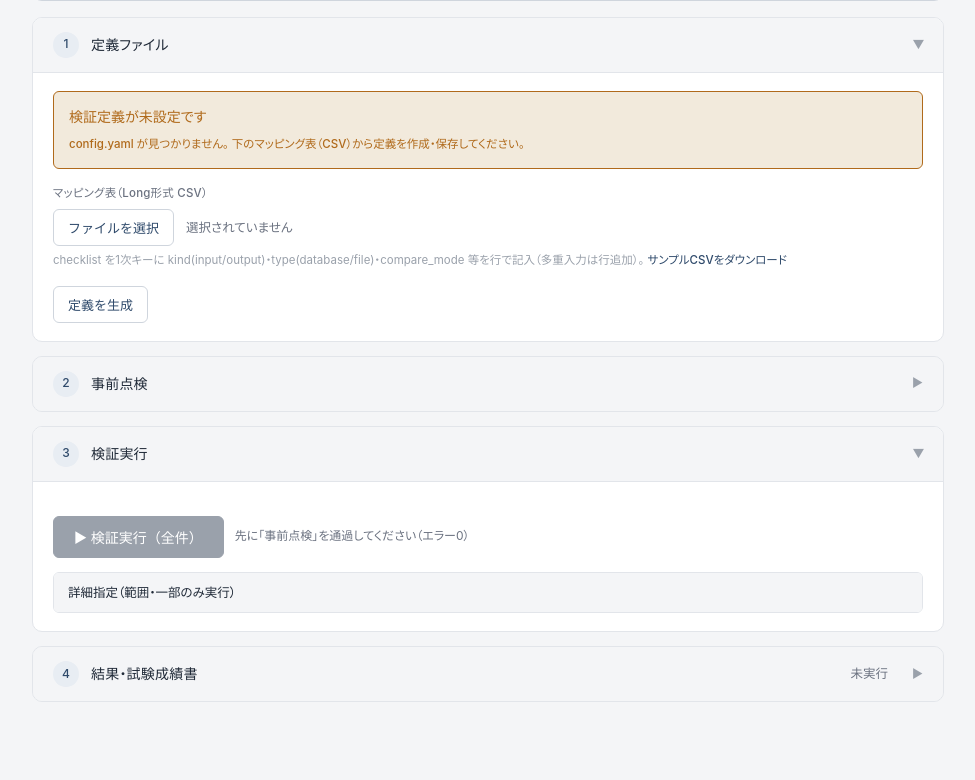
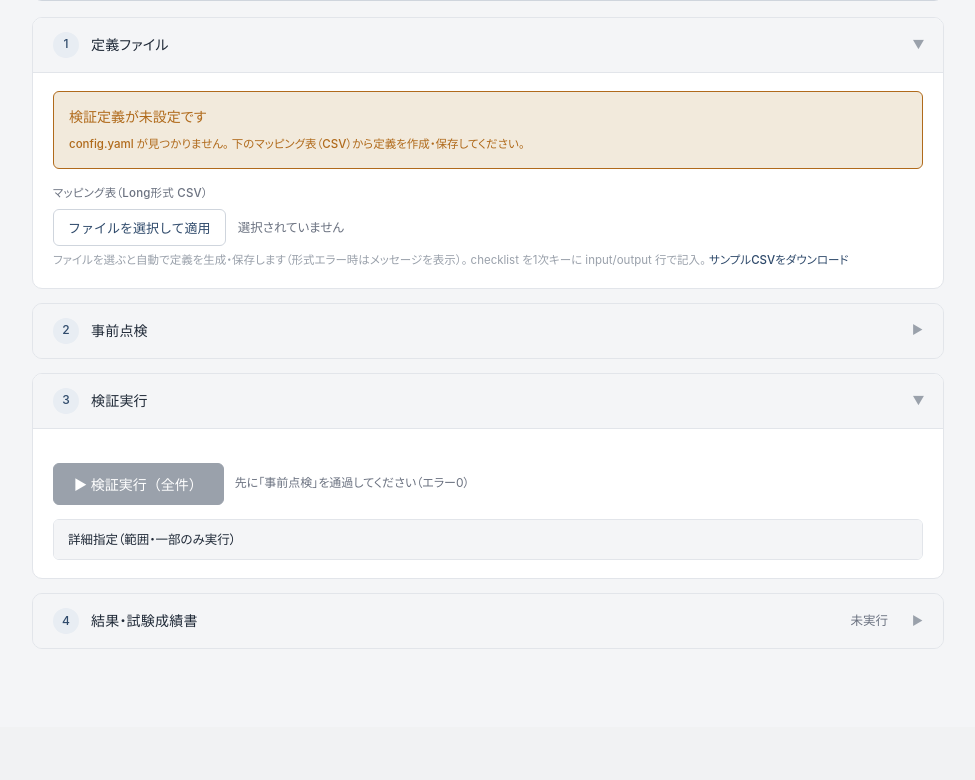
Before and after one commit to kyh0815/DataComparator, a Flask app: page / in a window 1280 px wide. Shown: the part 445-1225 px from the top of the page, without its empty margins (152-1127 px from the left). After the commit the page ends 1094 px from the top, so only its background shows below. Run offline with Flask 3, Linux system fonts and the light colour scheme.

Commit message:
refactor(gui): ①定義 ファイル選択で生成→保存を一括自動化(プレビュー/保存ボタン廃止) — 화면만
마ピング CSV를 고르면 즉시 /definition/from-csv → /definition/save를 연속 호출해 정의를 생성·저장하고
①을 접어 ②로 진행. 형식 오류는 생성 단계에서 막고 행별 메시지 표시(저장 안 함). 別 미리보기·保存·
YAMLダウンロード 버튼 제거. 백엔드·엔드포인트·스키마 무수정. 255 passed.

Co-Authored-By: Claude Opus 4.8 <noreply@anthropic.com>

```diff
--- a/src/gui/templates/index.html
+++ b/src/gui/templates/index.html
@@ -337,23 +337,13 @@
         <label class="lab">マッピング表（Long形式 CSV）</label>
         <div class="filepick">
           <input type="file" id="csv" accept=".csv,text/csv" style="display:none">
-          <button type="button" class="filebtn" id="csv-btn">ファイルを選択</button>
+          <button type="button" class="filebtn" id="csv-btn">ファイルを選択して適用</button>
           <span class="filename" id="csv-name">選択されていません</span>
         </div>
-        <div class="hint">checklist を1次キーに kind(input/output)・type(database/file)・compare_mode 等を行で記入（多重入力は行追加）。
-          <a href="/definition/sample-csv">サンプルCSVをダウンロード</a></div>
-      </div>
-      <div class="actions">
-        <button class="run" id="gen">定義を生成</button>
+        <div class="hint">ファイルを選ぶと自動で定義を生成・保存します（形式エラー時はメッセージを表示）。
+          checklist を1次キーに input/output 行で記入。 <a href="/definition/sample-csv">サンプルCSVをダウンロード</a></div>
       </div>
       <div id="result"></div>
-      <div id="after" style="display:none">
-        <div class="actions">
-          <button class="run" id="save">この定義を保存して次へ</button>
-          <button class="ghost" id="dl">YAML ダウンロード</button>
-        </div>
-        <div class="toast" id="save-toast"></div>
-      </div>
     </div>
   </section>
 
@@ -540,52 +530,36 @@ async function refreshDefPreview(){
   }catch(e){ /* 補助情報 */ }
 }
 
-/* ───────── ① 定義生成 / 保存（実 /definition/from-csv, /save） ───────── */
-let GEN_YAML="";
-/* 커스텀 파일 선택: 일반 버튼으로 숨긴 input을 열고 파일명을 표시 */
+/* ───────── ① 定義: ファイル選択で「生成→保存」を一括自動（プレビュー/保存ボタン廃止） ───────── */
 $("csv-btn").addEventListener("click", ()=> $("csv").click());
-$("csv").addEventListener("change", ()=>{
-  const f=$("csv").files[0], nm=$("csv-name");
-  if(f){ nm.textContent=f.name; nm.classList.add("has"); }
-  else { nm.textContent="選択されていません"; nm.classList.remove("has"); }
-});
-$("gen").addEventListener("click", async () => {
-  const f=$("csv").files[0];
-  const res=$("result"), after=$("after");
-  if(!f){ res.innerHTML='<div class="errbox">CSVファイルを選択してください。</div>'; after.style.display="none"; return; }
-  const fd=new FormData(); fd.append("csv", f);
-  const btn=$("gen"); btn.disabled=true; btn.textContent="生成中…";
+$("csv").addEventListener("change", applyDefinition);
+async function applyDefinition(){
+  const f=$("csv").files[0], nm=$("csv-name"), res=$("result");
+  if(!f){ nm.textContent="選択されていません"; nm.classList.remove("has"); return; }
+  nm.textContent=f.name; nm.classList.add("has");
+  const btn=$("csv-btn"); btn.disabled=true; const old=btn.textContent; btn.textContent="処理中…"; res.innerHTML="";
   try{
-    const r=await (await fetch("/definition/from-csv",{method:"POST",body:fd})).json();
-    if(r.ok){
-      GEN_YAML=r.yaml;
-      const chips=(r.shells||[]).map(s=>`<span class="schip"><span class="sid">${escapeHtml(s.test_id)}</span><span class="io">入力×${s.input_count}・出力×${s.output_count}</span></span>`).join("");
-      res.innerHTML=`<div class="okline">✓ <span>${r.count} シェルの定義を生成しました</span></div><div class="slist">${chips}</div>`;
-      after.style.display="";
-    }else{
-      GEN_YAML=""; after.style.display="none";
-      const items=(r.errors||[]).map(e=>`<li>${escapeHtml(e)}</li>`).join("");
-      res.innerHTML=`<div class="errbox">生成できませんでした（1行でも不備があれば全体を拒否）：<ul>${items}</ul></div>`;
+    // 1) 生成(CSV→YAML)。形式エラーは行ごとメッセージで表示し、保存しない。
+    const gfd=new FormData(); gfd.append("csv", f);
+    const gen=await (await fetch("/definition/from-csv",{method:"POST",body:gfd})).json();
+    if(!gen.ok){
+      const items=(gen.errors||[]).map(e=>`<li>${escapeHtml(e)}</li>`).join("");
+      res.innerHTML=`<div class="errbox">定義を作成できませんでした（1行でも不備があれば全体を拒否します）：<ul>${items}</ul></div>`;
+      return;
     }
+    // 2) そのまま保存(config の definition_file へ書き込み)。
+    const sfd=new FormData(); sfd.append("yaml", gen.yaml); sfd.append("config", $("config").value);
+    const sv=await (await fetch("/definition/save",{method:"POST",body:sfd})).json();
+    if(!sv.ok){ res.innerHTML=`<div class="errbox">${escapeHtml(sv.message||"保存に失敗しました。")}</div>`; return; }
+    // 3) 成功 → 要約を出して①をたたみ、②へ。
+    const chips=(gen.shells||[]).map(s=>`<span class="schip"><span class="sid">${escapeHtml(s.test_id)}</span><span class="io">入力×${s.input_count}・出力×${s.output_count}</span></span>`).join("");
+    res.innerHTML=`<div class="okline">✓ <span>${gen.count} シェルの定義を保存しました</span></div><div class="slist">${chips}</div>`;
+    await refreshDefPreview();
+    collapseDone("step-def", `✓ 定義を保存しました（${gen.count} シェル）`);
+    expandStep("step-pre"); scrollToEl("step-pre","start");
   }catch(e){ res.innerHTML=`<div class="errbox">通信エラー: ${escapeHtml(e)}</div>`; }
-  finally{ btn.disabled=false; btn.textContent="定義を生成"; }
-});
-$("save").addEventListener("click", async () => {
-  const t=$("save-toast");
-  const fd=new FormData(); fd.append("yaml", GEN_YAML); fd.append("config", $("config").value);
-  const btn=$("save"); btn.disabled=true; btn.textContent="保存中…";
-  try{
-    const r=await (await fetch("/definition/save",{method:"POST",body:fd})).json();
-    t.className="toast "+(r.ok?"ok":"bad"); t.textContent=(r.ok?"✓ ":"")+(r.message||""); t.style.display="block";
-    if(r.ok){
-      await refreshDefPreview();
-      collapseDone("step-def", "✓ 定義を保存しました");
-      expandStep("step-pre"); scrollToEl("step-pre","start");
-    }
-  }catch(e){ t.className="toast bad"; t.textContent="通信エラー: "+e; t.style.display="block"; }
-  finally{ btn.disabled=false; btn.textContent="この定義を保存して次へ"; }
-});
-$("dl").addEventListener("click", ()=>{ if(GEN_YAML) download(GEN_YAML, "test_definition.yaml", false); });
+  finally{ btn.disabled=false; btn.textContent=old; }
+}
 
 /* ───────── ② 事前点検 (実 /preflight) — 通過で③解禁 ───────── */
 function renderPreflight(d){
```
